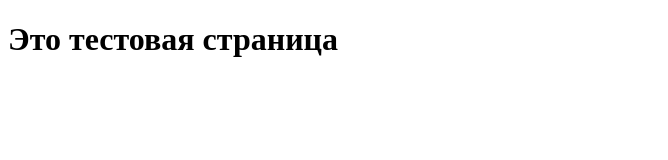
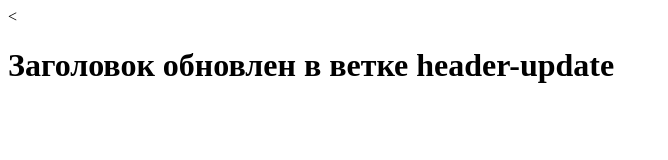
Before and after one commit to xXD4nx/MergeConflictsLab, a plain HTML site: page index.html in a window 1280 px wide. Shown: the whole page, without its empty margins (0-668 px from the left). Drawn offline with Linux system fonts and the light colour scheme.

Commit message:
Обновил заголовок страницы

```diff
--- a/index.html
+++ b/index.html
@@ -6,6 +6,6 @@
     <title>Конфликты при слиянии</title>
 </head>
 <body>
-    <h1>Это тестовая страница</h1>
+    <<h1>Заголовок обновлен в ветке header-update</h1>
 </body>
 </html>
```
